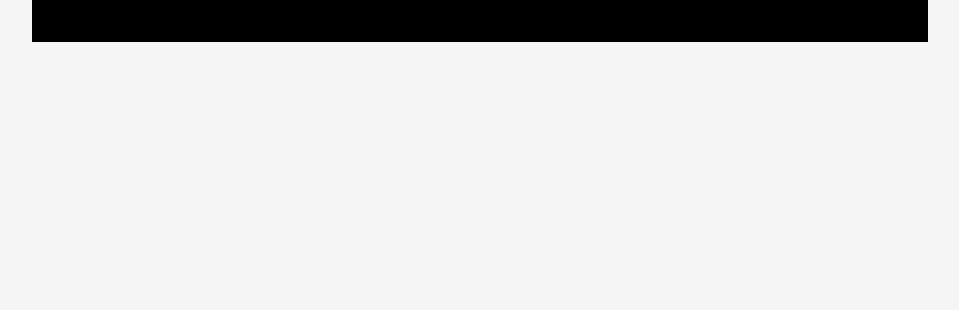
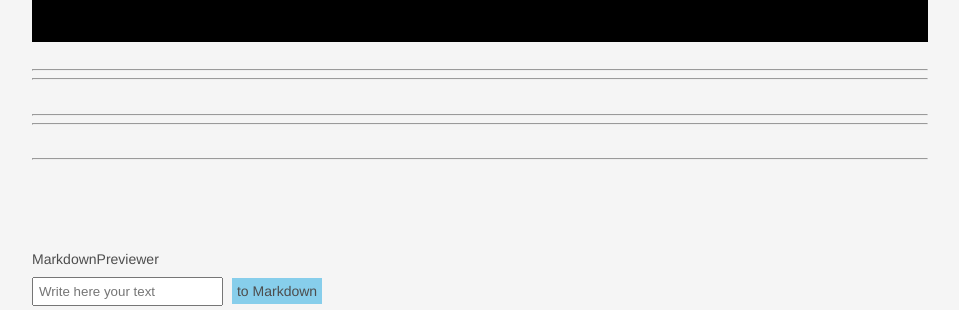
Before and after one commit to UfukYetiskin/redux-educations, a React (Create React App) app: page /quotes in a window 1280 px wide. Shown: the part 3710-4020 px from the top of the page, without its empty margins (160-1119 px from the left). Before the commit the page ends 3752 px from the top, so only its background shows below. Built offline with nearby package versions, Linux system fonts and the light colour scheme; no server answers.

Commit message:
created index page and texts page

```diff
--- a/src/App.js
+++ b/src/App.js
@@ -3,6 +3,7 @@ import Contacts from './components/contactapp/Contacts';
 import Counter from './components/Counter'
 import TextList from './components/homework/TextList';
 import List from './components/List'
+import MarkdownPreviewer from './components/markdownpreviewer';
 import MoneyofBillGates from './components/moneyofbillgates/MoneyofBillGates';
 import TextGenerator from './components/textGenerator/index'
 function App() {
@@ -58,6 +59,16 @@ function App() {
       <hr/>
       <h1 style={{marginTop : '10%'}}></h1>
       <TextGenerator />
+      <br/>
+      <hr/>
+      <hr/>
+      <br/>
+      <hr/>
+      <hr/>
+      <br/>
+      <hr/>
+      <h1 style={{marginTop : '10%'}}></h1>
+      <MarkdownPreviewer/>
     </div>
   );
 }
--- /dev/null
+++ b/src/components/markdownpreviewer/Texts.js
@@ -0,0 +1,22 @@
+import React from 'react'
+import {useState} from 'react'
+
+function Texts() {
+    const [text, setText] = useState("")
+  return (
+    <div>
+      <form>
+        <input
+            type="text"
+            value={text}
+            onChange={(e) => setText(e.target.value)}
+            placeholder="Write here your text"
+            style={{padding :'5px'}}
+        />
+        <button type='submit' style={{backgroundColor : 'skyblue', padding :'5px', margin :'1%'}}>to Markdown</button>
+      </form>
+    </div>
+  )
+}
+
+export default Texts
--- /dev/null
+++ b/src/components/markdownpreviewer/index.js
@@ -0,0 +1,14 @@
+import Texts from "./Texts";
+
+
+
+const MarkdownPreviewer = () => {
+    return(
+        <div>
+            MarkdownPreviewer
+            <Texts/>
+        </div>
+    )
+}
+
+export default MarkdownPreviewer;
```
